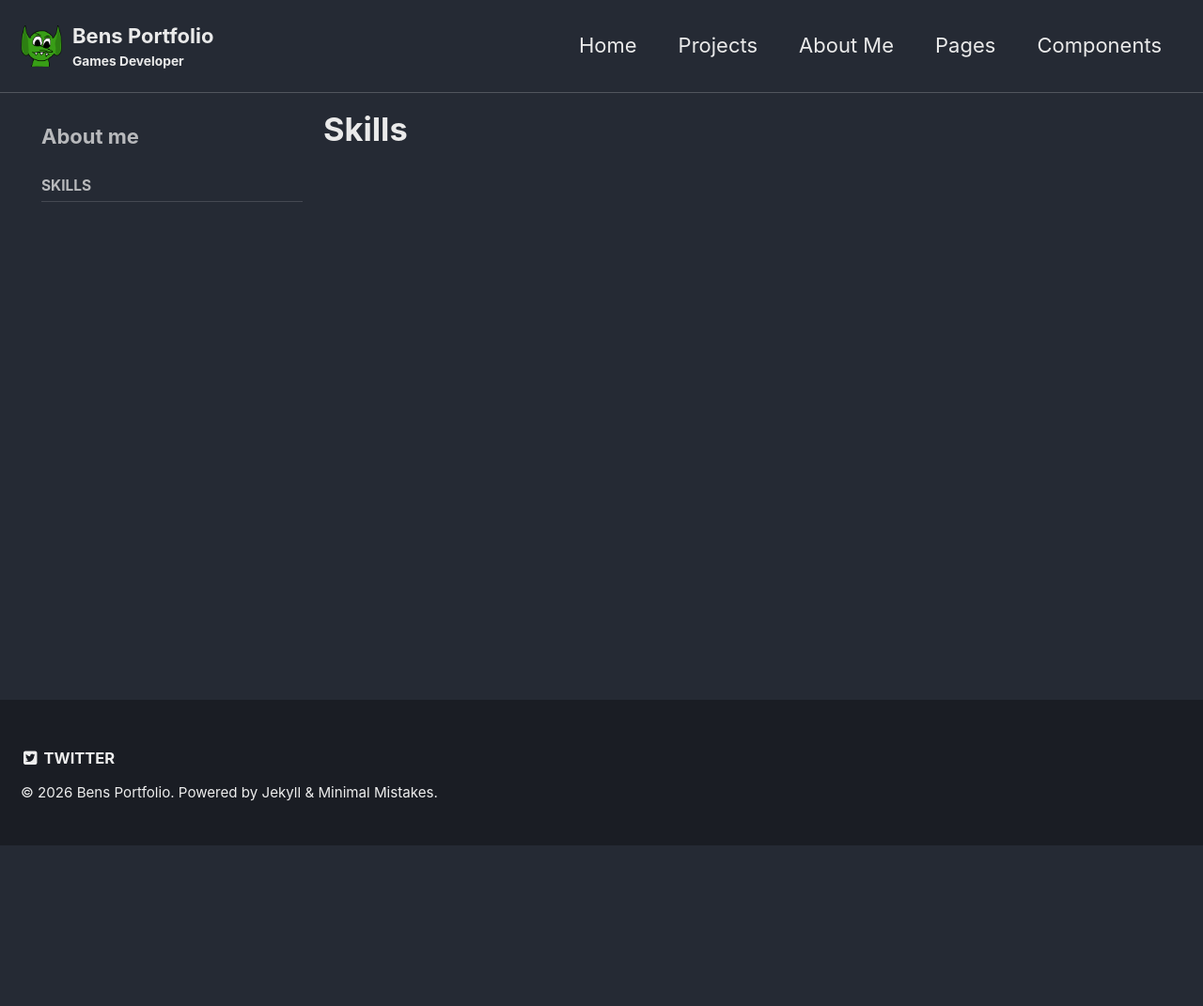
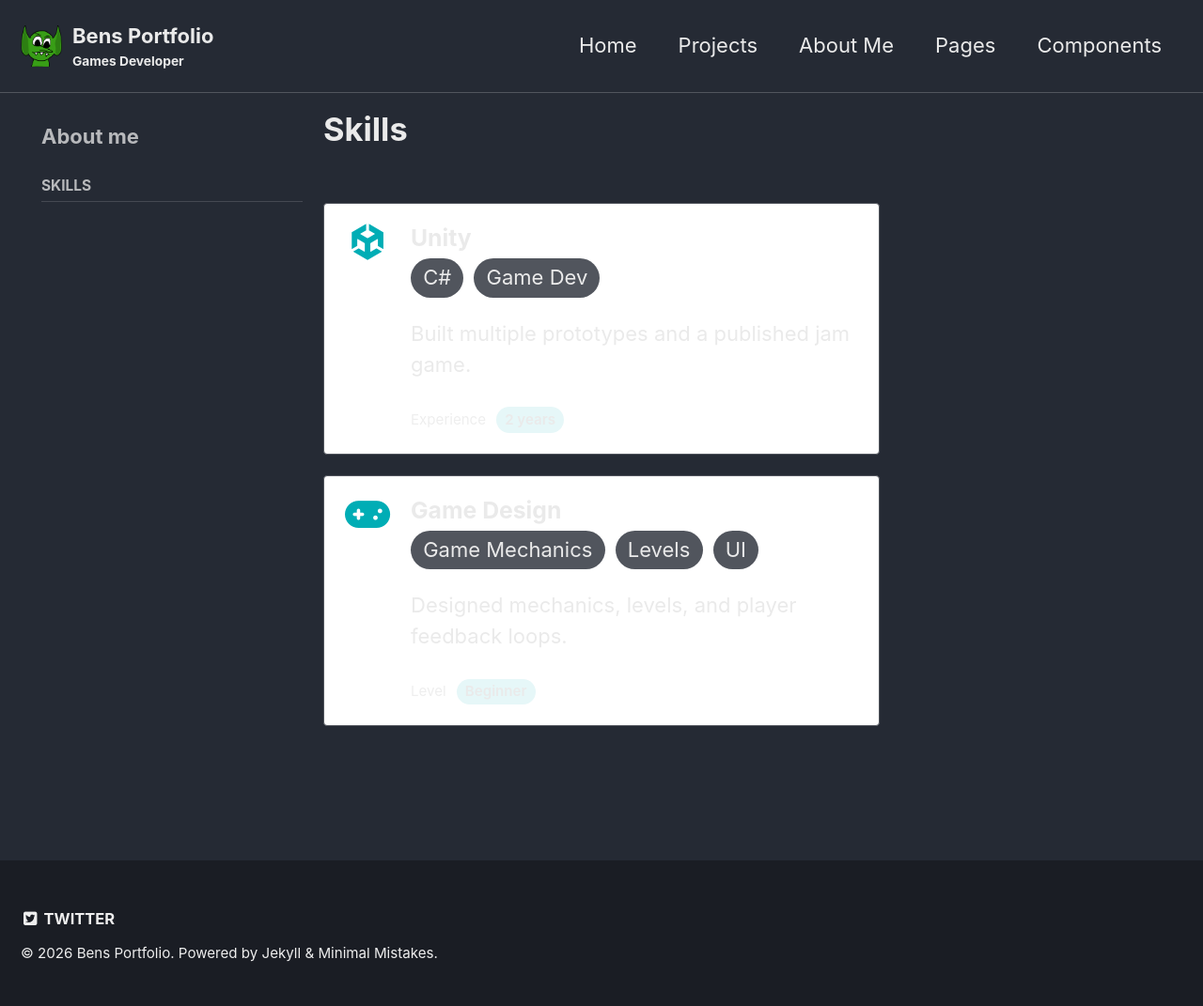
Before and after one commit to nvbnb17/nvbnb17.github.io, a Jekyll site: the page built from _pages/about-me-skills.md, in a window 1280 px wide. Shown: the whole page at 94% size. Built offline with Jekyll 4.4.1, drawn with Linux system fonts in a browser that asks for light colours; before the commit the page ends 900 px from its top, so only the background shows below that.

Commit message:
Include skills section in about me page

```diff
--- a/_pages/about-me-skills.md
+++ b/_pages/about-me-skills.md
@@ -19,3 +19,5 @@ skills:
     text: "Designed mechanics, levels, and player feedback loops."
     level_label: "Beginner"
 ---
+
+{% include skills skills=page.skills %}
```
